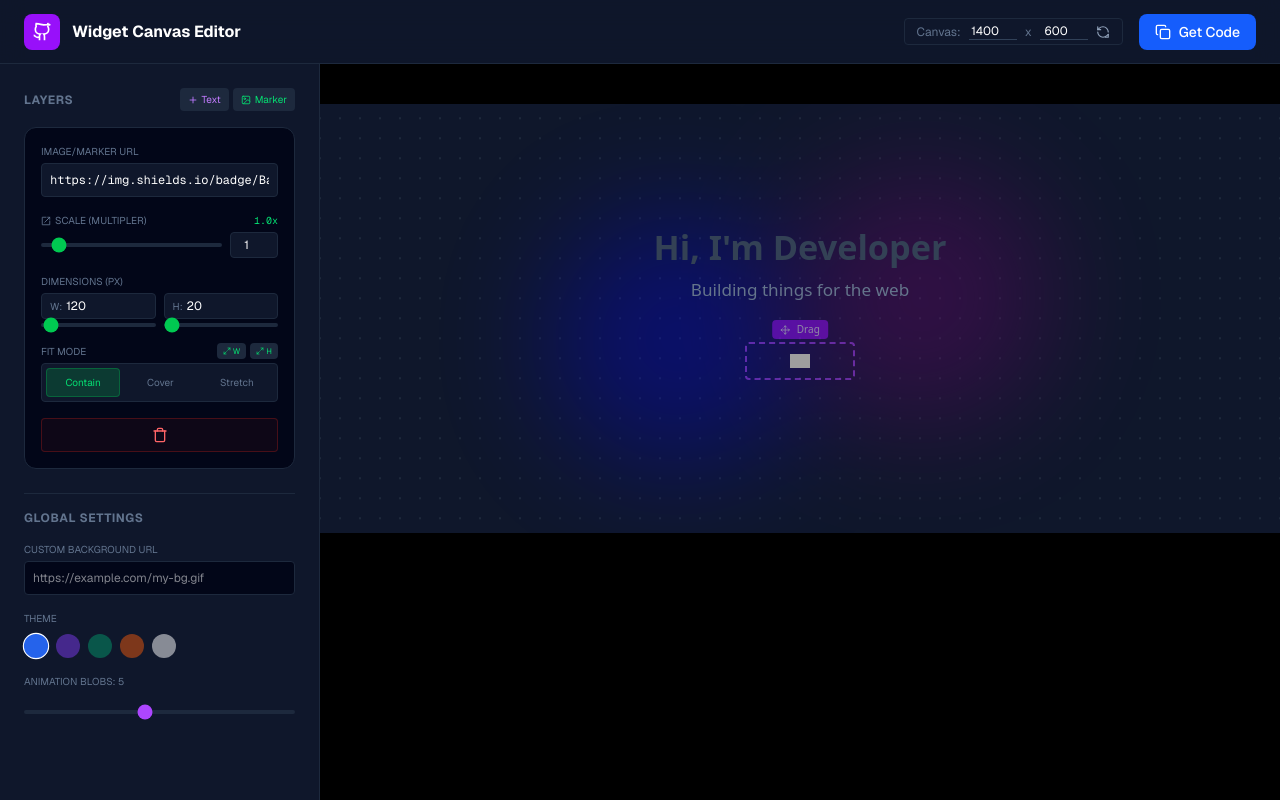
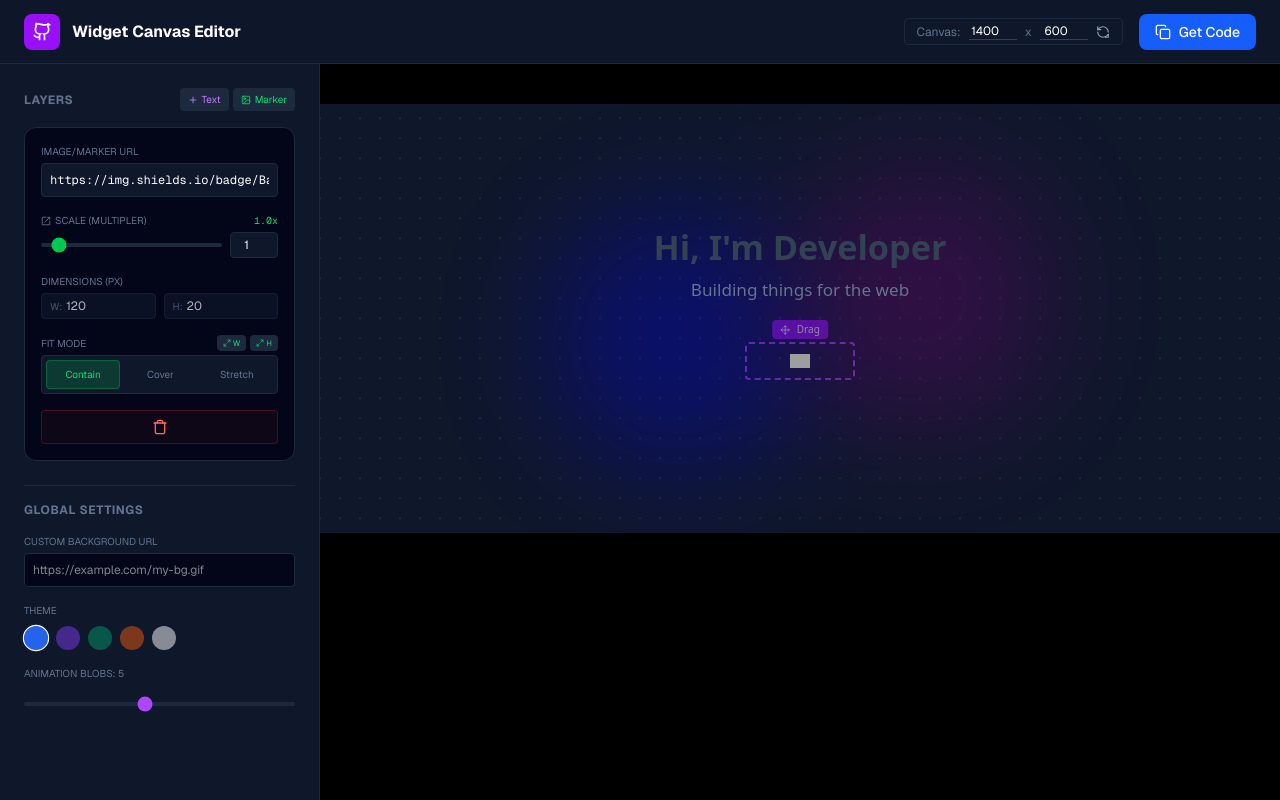
Before and after one commit to H-Loon/my-readme-widget, a Next.js app: page / in a window 1280 px wide. Both pictures are taken after a click on the button "Marker". Built offline with nearby package versions, Linux system fonts and the light colour scheme; grey boxes are pictures that could not be loaded.

Commit message:
Enhance dimension handling for selected image elements
Refactor dimension update logic for image elements and improve fit functions.

```diff
--- a/app/page.tsx
+++ b/app/page.tsx
@@ -148,13 +148,6 @@ export default function Home() {
     }));
   };
 
-  const updateDimension = (key: 'width' | 'height', newVal: number) => {
-      setElements(prev => prev.map(el => {
-         if (el.id === selectedId) return { ...el, [key]: newVal };
-         return el;
-      }));
-  };
-
   const deleteSelected = () => {
     setElements(prev => prev.filter(el => el.id !== selectedId));
     setSelectedId(null);
@@ -162,14 +155,38 @@ export default function Home() {
 
   const fitToWidth = () => {
     setElements(prev => prev.map(el => {
-      if (el.id === selectedId) return { ...el, width: canvasWidth, x: 0 };
+      if (el.id === selectedId && el.type === 'image') {
+         const newWidth = canvasWidth;
+         const ratio = newWidth / (el.width || 1);
+         const newHeight = Math.round((el.height || 1) * ratio);
+         const newScale = (el.scale || 1) * ratio;
+         return {
+            ...el,
+            width: newWidth,
+            height: newHeight,
+            scale: newScale,
+            x: 0 // Top-Left Align
+         };
+      }
       return el;
     }));
   };
 
   const fitToHeight = () => {
     setElements(prev => prev.map(el => {
-      if (el.id === selectedId) return { ...el, height: canvasHeight, y: 0 };
+      if (el.id === selectedId && el.type === 'image') {
+         const newHeight = canvasHeight;
+         const ratio = newHeight / (el.height || 1);
+         const newWidth = Math.round((el.width || 1) * ratio);
+         const newScale = (el.scale || 1) * ratio;
+         return {
+            ...el,
+            height: newHeight,
+            width: newWidth,
+            scale: newScale,
+            y: 0 // Top-Left Align
+         };
+      }
       return el;
     }));
   };
@@ -191,10 +208,9 @@ export default function Home() {
       await navigator.clipboard.writeText(text);
       setCopied(true);
     } catch (err) {
-      // Fallback for iframe restrictions
       const textarea = document.createElement('textarea');
       textarea.value = text;
-      textarea.style.position = 'fixed'; // Avoid scrolling to bottom
+      textarea.style.position = 'fixed';
       document.body.appendChild(textarea);
       textarea.select();
       try {
@@ -297,41 +313,18 @@ export default function Home() {
                        </div>
                     </div>
 
+                    {/* READ-ONLY DIMENSION DISPLAY */}
                     <div>
                        <label className="text-[10px] text-slate-500 uppercase block mb-1">Dimensions (Px)</label>
                        <div className="grid grid-cols-2 gap-2">
-                          <div className="flex items-center bg-slate-900 border border-slate-800 rounded px-2">
+                          <div className="flex items-center bg-slate-900 border border-slate-800 rounded px-2 opacity-70 cursor-not-allowed">
                              <span className="text-[10px] text-slate-500 mr-1">W:</span>
-                             <input
-                               type="number"
-                               value={selectedElement.width}
-                               onChange={(e) => updateDimension('width', parseInt(e.target.value))}
-                               className="w-full bg-transparent text-xs text-white py-1 outline-none"
-                             />
+                             <span className="text-xs text-white py-1">{selectedElement.width}</span>
                           </div>
-                          <div className="flex items-center bg-slate-900 border border-slate-800 rounded px-2">
+                          <div className="flex items-center bg-slate-900 border border-slate-800 rounded px-2 opacity-70 cursor-not-allowed">
                              <span className="text-[10px] text-slate-500 mr-1">H:</span>
-                             <input
-                               type="number"
-                               value={selectedElement.height}
-                               onChange={(e) => updateDimension('height', parseInt(e.target.value))}
-                               className="w-full bg-transparent text-xs text-white py-1 outline-none"
-                             />
+                             <span className="text-xs text-white py-1">{selectedElement.height}</span>
                           </div>
-                       </div>
-                       <div className="grid grid-cols-2 gap-2 mt-1">
-                          <input
-                            type="range" min="20" max="4000"
-                            value={selectedElement.width}
-                            onChange={(e) => updateDimension('width', parseInt(e.target.value))}
-                            className="w-full h-1 bg-slate-800 rounded-lg appearance-none cursor-pointer accent-green-500"
-                          />
-                          <input
-                            type="range" min="20" max="4000"
-                            value={selectedElement.height}
-                            onChange={(e) => updateDimension('height', parseInt(e.target.value))}
-                            className="w-full h-1 bg-slate-800 rounded-lg appearance-none cursor-pointer accent-green-500"
-                          />
                        </div>
                     </div>
 
@@ -339,8 +332,8 @@ export default function Home() {
                        <div className="flex justify-between items-center mb-1">
                           <label className="text-[10px] text-slate-500 uppercase block">Fit Mode</label>
                           <div className="flex gap-1">
-                            <button onClick={fitToWidth} className="text-[8px] bg-slate-800 px-1.5 py-0.5 rounded text-green-400 hover:bg-slate-700 flex items-center gap-0.5" title="Fit to Width"><Icons.Max size={8}/> W</button>
-                            <button onClick={fitToHeight} className="text-[8px] bg-slate-800 px-1.5 py-0.5 rounded text-green-400 hover:bg-slate-700 flex items-center gap-0.5" title="Fit to Height"><Icons.Max size={8}/> H</button>
+                            <button onClick={fitToWidth} className="text-[8px] bg-slate-800 px-1.5 py-0.5 rounded text-green-400 hover:bg-slate-700 flex items-center gap-0.5" title="Fit to Width Prop"><Icons.Max size={8}/> W</button>
+                            <button onClick={fitToHeight} className="text-[8px] bg-slate-800 px-1.5 py-0.5 rounded text-green-400 hover:bg-slate-700 flex items-center gap-0.5" title="Fit to Height Prop"><Icons.Max size={8}/> H</button>
                           </div>
                        </div>
                        <div className="flex bg-slate-900 rounded border border-slate-800 p-1 gap-1">
@@ -389,6 +382,7 @@ export default function Home() {
         </div>
 
         <div className="flex-1 bg-black relative overflow-auto flex justify-center p-10 cursor-grab active:cursor-grabbing">
+           {/* FIX: Added flex-shrink-0 to prevent canvas squishing on small screens */}
            <div
               ref={canvasRef}
               className="bg-slate-900 shadow-2xl relative transition-all duration-300 ease-out origin-top flex-shrink-0"
```
